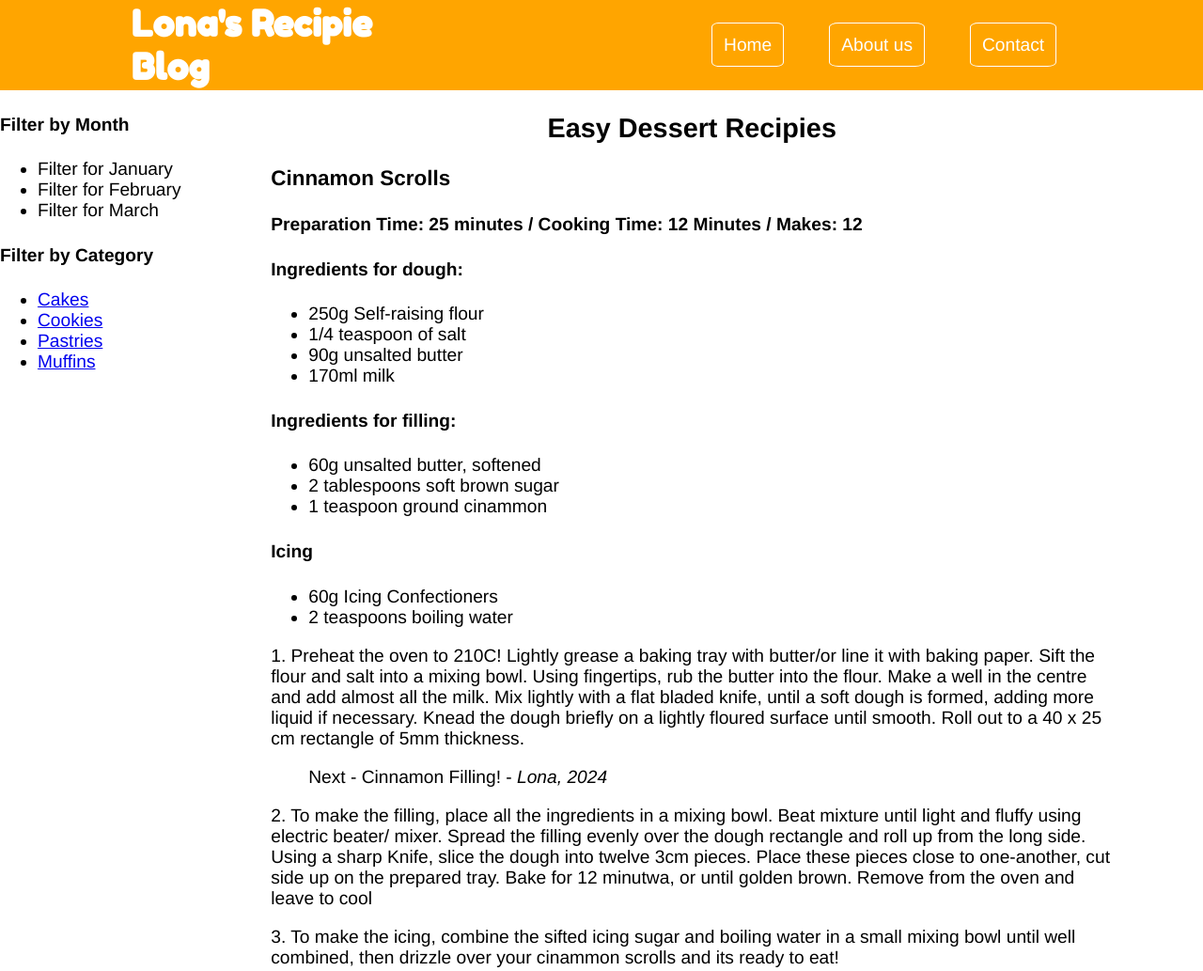
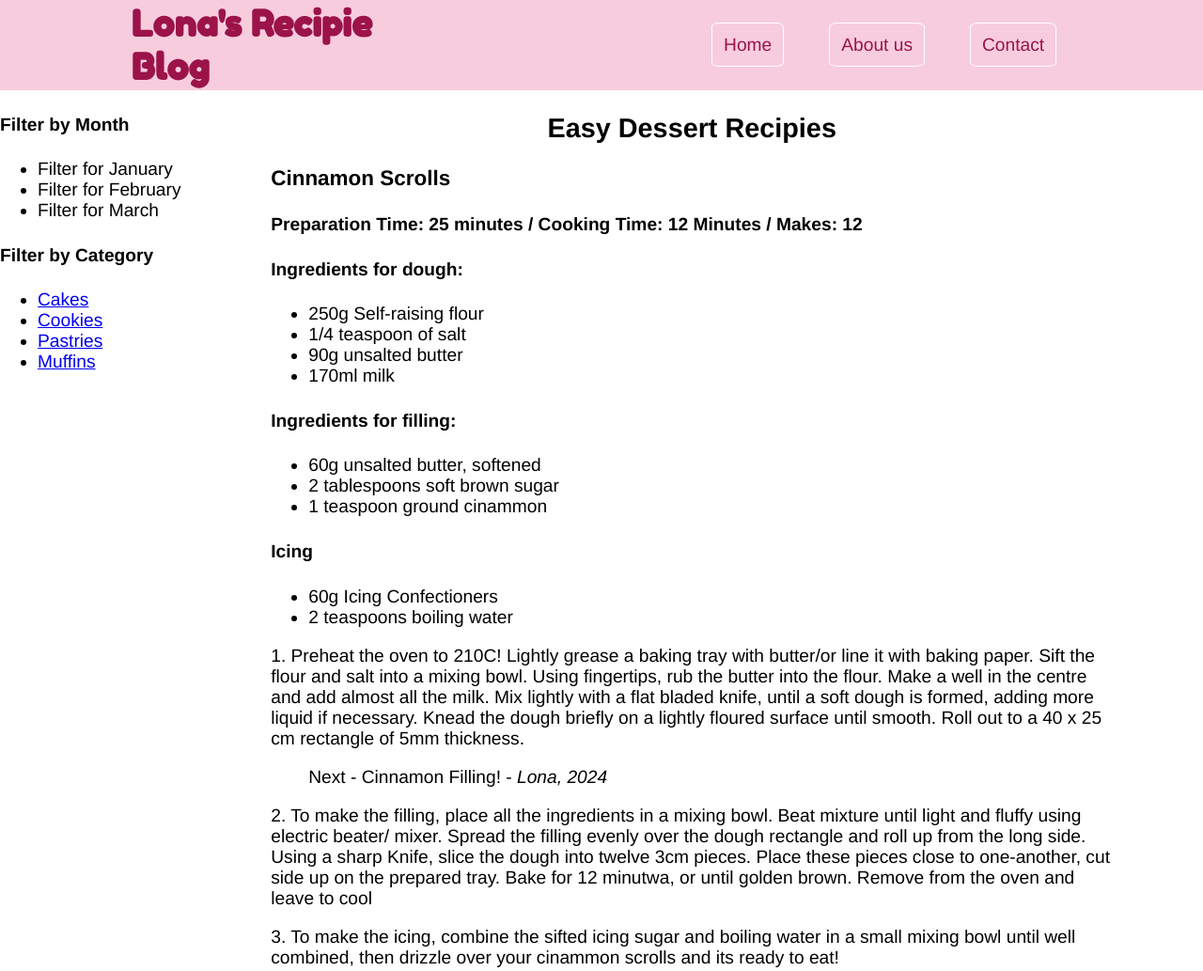
Before and after one commit to aulonadeliu/aulonadeliu.github.io, a plain HTML site: page index.html in a window 1280 px wide. Shown: the top 1033 px of the page at 94% size. Drawn offline with Linux system fonts and the light colour scheme.

Commit message:
Update style.css

```diff
--- a/style.css
+++ b/style.css
@@ -5,7 +5,7 @@ body {
 }
 
 #logo {
-    color: white;
+    color: rgb(155, 19, 73);
     margin: 0px;
     padding: 8px;
     font-family: "Fredoka One", sans-serif;
@@ -25,7 +25,7 @@ ul {
 }
 
 body > header {
-    background-color: orange;
+    background-color: rgb(247, 205, 222);
     color: rgb(161, 34, 161);
     display:flex;
     height: 12vh;
@@ -51,7 +51,7 @@ body > header > nav > ul {
 /* body> header > nav > ul > li > a  */
 
 .navbutton {
-    color: white;
+    color: rgb(155, 19, 73);
     text-decoration: none;
     padding: 12px;
     border: 1px solid white;
@@ -82,7 +82,7 @@ h2 {
 }
 
 body > footer {
-    background-color: orange;
+    background-color: rgb(247, 205, 222) ;
     display: flex;
 }
 
```
